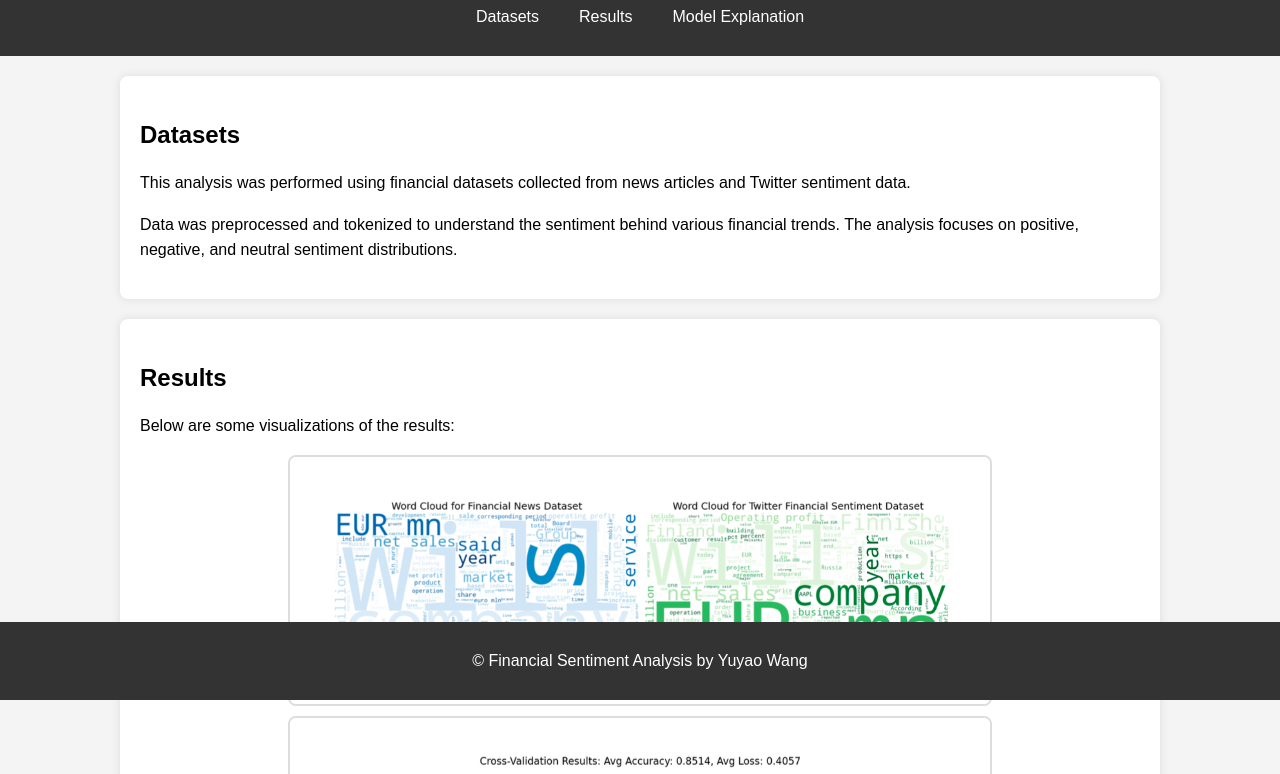
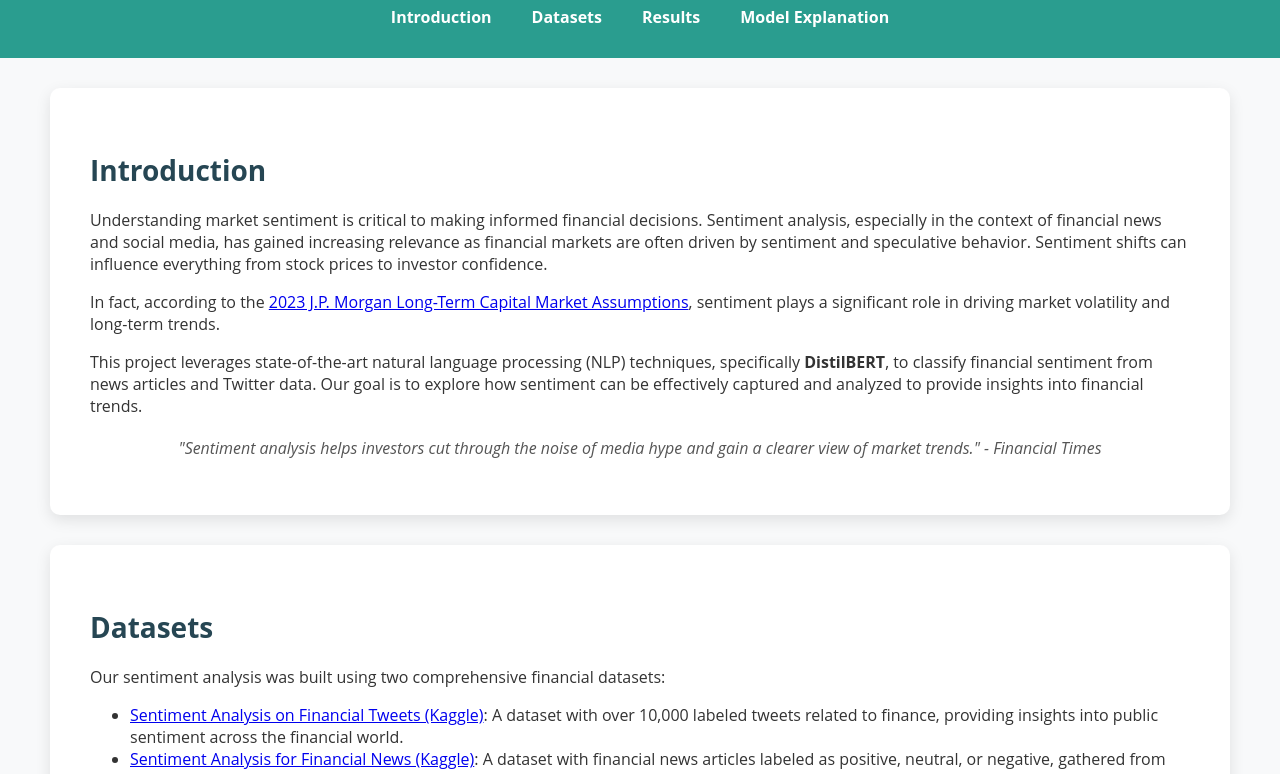
Before and after one commit to olivia3395/finanial-text-analysis, a plain HTML site: page index.html in a window 1280 px wide. Shown: the part 100-874 px from the top of the page. Drawn offline with Linux system fonts and the light colour scheme.

Commit message:
Update index.html

```diff
--- a/index.html
+++ b/index.html
@@ -7,17 +7,17 @@
   <title>Financial Sentiment Analysis</title>
   <style>
     body {
-      font-family: Arial, sans-serif;
-      line-height: 1.6;
-      background-color: #f4f4f4;
+      font-family: 'Open Sans', Arial, sans-serif;
+      background-color: #f8f9fa;
       margin: 0;
       padding: 0;
+      color: #333;
     }
 
     header {
-      background-color: #333;
+      background-color: #2a9d8f;
       color: white;
-      padding: 10px 0;
+      padding: 20px 0;
       text-align: center;
     }
 
@@ -26,6 +26,7 @@
       justify-content: center;
       list-style: none;
       padding: 0;
+      margin: 10px 0;
     }
 
     nav ul li {
@@ -35,20 +36,22 @@
     nav ul li a {
       color: white;
       text-decoration: none;
+      font-weight: bold;
     }
 
     section {
-      padding: 20px;
+      padding: 40px;
       background-color: white;
-      margin: 20px auto;
-      max-width: 1000px;
-      border-radius: 8px;
-      box-shadow: 0 0 10px rgba(0, 0, 0, 0.1);
+      margin: 30px auto;
+      max-width: 1100px;
+      border-radius: 10px;
+      box-shadow: 0 5px 15px rgba(0, 0, 0, 0.1);
     }
 
     .section-title {
-      font-size: 24px;
-      margin-bottom: 10px;
+      font-size: 28px;
+      margin-bottom: 20px;
+      color: #264653;
     }
 
     .image-gallery {
@@ -58,20 +61,47 @@
     }
 
     .image-gallery img {
-      max-width: 70%;
-      margin-bottom: 10px;
-      border-radius: 8px;
+      max-width: 75%;
+      margin-bottom: 30px;
+      border-radius: 10px;
       border: 2px solid #ddd;
+      box-shadow: 0 4px 8px rgba(0, 0, 0, 0.1);
     }
 
     footer {
-      background-color: #333;
+      background-color: #264653;
       color: white;
       text-align: center;
-      padding: 10px 0;
-      position: fixed;
+      padding: 20px 0;
+      position: relative;
+      bottom: 0;
       width: 100%;
-      bottom: 0;
+    }
+
+    footer p {
+      margin: 0;
+    }
+
+    footer a {
+      color: #e9c46a;
+      text-decoration: none;
+      font-weight: bold;
+    }
+
+    a:hover {
+      text-decoration: underline;
+    }
+
+    .quote {
+      font-style: italic;
+      color: #555;
+      margin-top: 20px;
+      text-align: center;
+    }
+
+    .source-link {
+      text-align: center;
+      margin-top: 15px;
     }
   </style>
 </head>
@@ -81,6 +111,7 @@
     <h1>Financial Sentiment Analysis</h1>
     <nav>
       <ul>
+        <li><a href="#introduction">Introduction</a></li>
         <li><a href="#datasets">Datasets</a></li>
         <li><a href="#results">Results</a></li>
         <li><a href="#model">Model Explanation</a></li>
@@ -88,41 +119,67 @@
     </nav>
   </header>
 
+  <section id="introduction">
+    <h2 class="section-title">Introduction</h2>
+    <p>Understanding market sentiment is critical to making informed financial decisions. Sentiment analysis, especially in the context of financial news and social media, has gained increasing relevance as financial markets are often driven by sentiment and speculative behavior. Sentiment shifts can influence everything from stock prices to investor confidence.</p>
+    <p>In fact, according to the <a href="https://www.jpmorgan.com/global/research/annual-long-term-capital-market-assumptions" target="_blank">2023 J.P. Morgan Long-Term Capital Market Assumptions</a>, sentiment plays a significant role in driving market volatility and long-term trends.</p>
+    <p>This project leverages state-of-the-art natural language processing (NLP) techniques, specifically <strong>DistilBERT</strong>, to classify financial sentiment from news articles and Twitter data. Our goal is to explore how sentiment can be effectively captured and analyzed to provide insights into financial trends.</p>
+
+    <blockquote class="quote">"Sentiment analysis helps investors cut through the noise of media hype and gain a clearer view of market trends." - Financial Times</blockquote>
+  </section>
+
   <section id="datasets">
     <h2 class="section-title">Datasets</h2>
-    <p>This analysis was performed using financial datasets collected from news articles and Twitter sentiment data.</p>
-    <p>Data was preprocessed and tokenized to understand the sentiment behind various financial trends. The analysis focuses on positive, negative, and neutral sentiment distributions.</p>
+    <p>Our sentiment analysis was built using two comprehensive financial datasets:</p>
+    <ul>
+      <li><a href="https://www.kaggle.com/datasets/vivekrathi055/sentiment-analysis-on-financial-tweets" target="_blank">Sentiment Analysis on Financial Tweets (Kaggle)</a>: A dataset with over 10,000 labeled tweets related to finance, providing insights into public sentiment across the financial world.</li>
+      <li><a href="https://www.kaggle.com/datasets/ankurzing/sentiment-analysis-for-financial-news" target="_blank">Sentiment Analysis for Financial News (Kaggle)</a>: A dataset with financial news articles labeled as positive, neutral, or negative, gathered from reputable news sources.</li>
+    </ul>
+    <p>These datasets provide a diverse set of opinions from both professional financial analysts and the general public on social media, enabling us to build a more comprehensive sentiment model.</p>
   </section>
 
   <section id="results">
     <h2 class="section-title">Results</h2>
-    <p>Below are some visualizations of the results:</p>
+    <p>Below are some visualizations showcasing the results of our sentiment analysis:</p>
     <div class="image-gallery">
-      <!-- Consolidated Word Cloud Image -->
       <img src="./wordclouds_financial_datasets.png" alt="Word Clouds of Financial Datasets">
-      <!-- Consolidated Cross-Validation Image -->
       <img src="./Cross_Validation_Results.png" alt="Cross-Validation Results">
-      <!-- Sentiment Distribution Bar Plots -->
-      <img src="./Sentiment_Distribution.png" alt="Sentiment Distribution">
-      <!-- Top 10 Most Informative Words Bar Plots -->
-      <img src="./Top_10_Informative_Words.png" alt="Top 10 Informative Words">
-      <!-- Sentiment Proportion Pie Charts -->
-      <img src="./Sentiment_Proportion_Pie_Charts.png" alt="Sentiment Proportion Pie Charts">
+      <img src="./sentiment_distribution.png" alt="Sentiment Distribution">
+      <img src="./top_words.png" alt="Top 10 Informative Words">
     </div>
   </section>
 
   <section id="model">
     <h2 class="section-title">Model Explanation</h2>
-    <p>The Financial Sentiment Analysis used advanced natural language processing models and machine learning techniques to classify financial sentiment:</p>
+    <p>Our Financial Sentiment Analysis uses <strong>DistilBERT</strong>, a condensed version of BERT (Bidirectional Encoder Representations from Transformers), which is a state-of-the-art model for text-based tasks. DistilBERT retains 97% of BERT’s language understanding while being 60% faster and using 40% fewer parameters, making it ideal for sentiment analysis on large-scale text data.</p>
+
+    <h3>1. Data Preparation</h3>
     <ul>
-      <li><strong>Data Preprocessing:</strong> Text was cleaned, tokenized, and transformed using techniques like TF-IDF and word embeddings.</li>
-      <li><strong>Model Architecture:</strong> Various machine learning algorithms, such as Logistic Regression and SVM, were utilized to classify the sentiment. The performance of these models was evaluated through cross-validation.</li>
-      <li><strong>Evaluation:</strong> Accuracy and loss were evaluated across multiple folds to measure the model's robustness and generalization to unseen data.</li>
+      <li><strong>Text Preprocessing:</strong> Data cleaning involved removing stopwords, punctuations, and applying tokenization. Text was transformed into tokens that the model could process.</li>
+      <li><strong>Label Mapping:</strong> The sentiments were labeled as 0 (negative), 1 (neutral), and 2 (positive), forming the basis for classification.</li>
+      <li><strong>Splitting the Dataset:</strong> The data was divided into training, validation, and test sets using an 80/10/10 ratio to ensure the robustness of the model.</li>
+    </ul>
+
+    <h3>2. DistilBERT Model</h3>
+    <p>DistilBERT uses transformer-based layers to process the text bidirectionally. It captures word context more effectively than traditional machine learning methods, leading to more accurate sentiment classification. The model was pre-trained on a large corpus of text data and fine-tuned using the financial sentiment datasets to adjust to the unique language and tone used in financial discourse.</p>
+
+    <h3>3. Fine-Tuning</h3>
+    <ul>
+      <li><strong>Learning Rate & Batch Size:</strong> Hyperparameters such as learning rate and batch size were optimized during fine-tuning.</li>
+      <li><strong>Early Stopping:</strong> Implemented to prevent overfitting when the validation loss no longer decreased.</li>
+      <li><strong>Cross-Validation:</strong> We evaluated the model using cross-validation to ensure stability across various dataset splits.</li>
+    </ul>
+
+    <h3>4. Performance</h3>
+    <ul>
+      <li>The model achieved an average accuracy of 85.14% during cross-validation, showing strong sentiment classification capabilities across financial datasets.</li>
+      <li>Additional techniques such as regularization and dropout were used to further enhance model generalization and prevent overfitting.</li>
     </ul>
   </section>
 
   <footer>
     <p>&copy; Financial Sentiment Analysis by Yuyao Wang</p>
+    <p>Explore the report on <a href="https://www.jpmorgan.com/global/research/annual-long-term-capital-market-assumptions" target="_blank">J.P. Morgan Long-Term Capital Market Assumptions</a> for further insights into how sentiment impacts financial markets.</p>
   </footer>
 </body>
 
```
